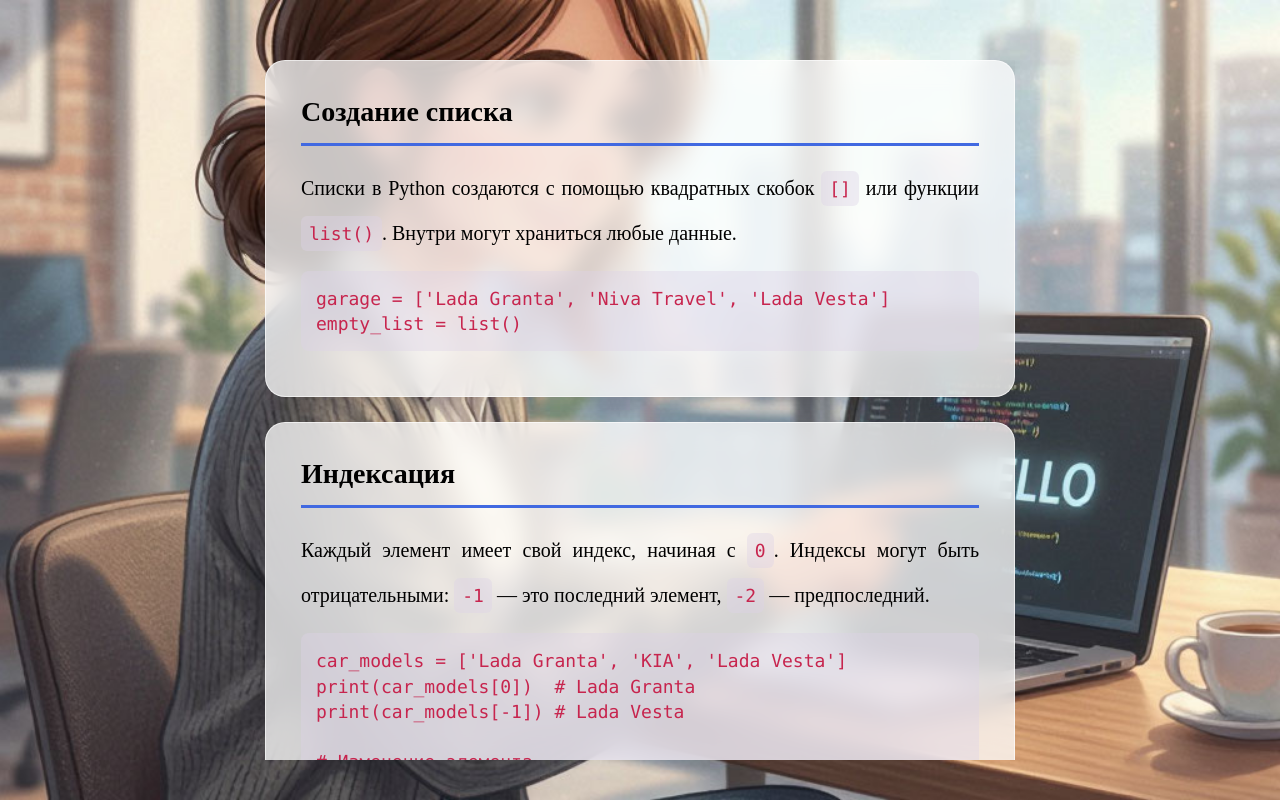
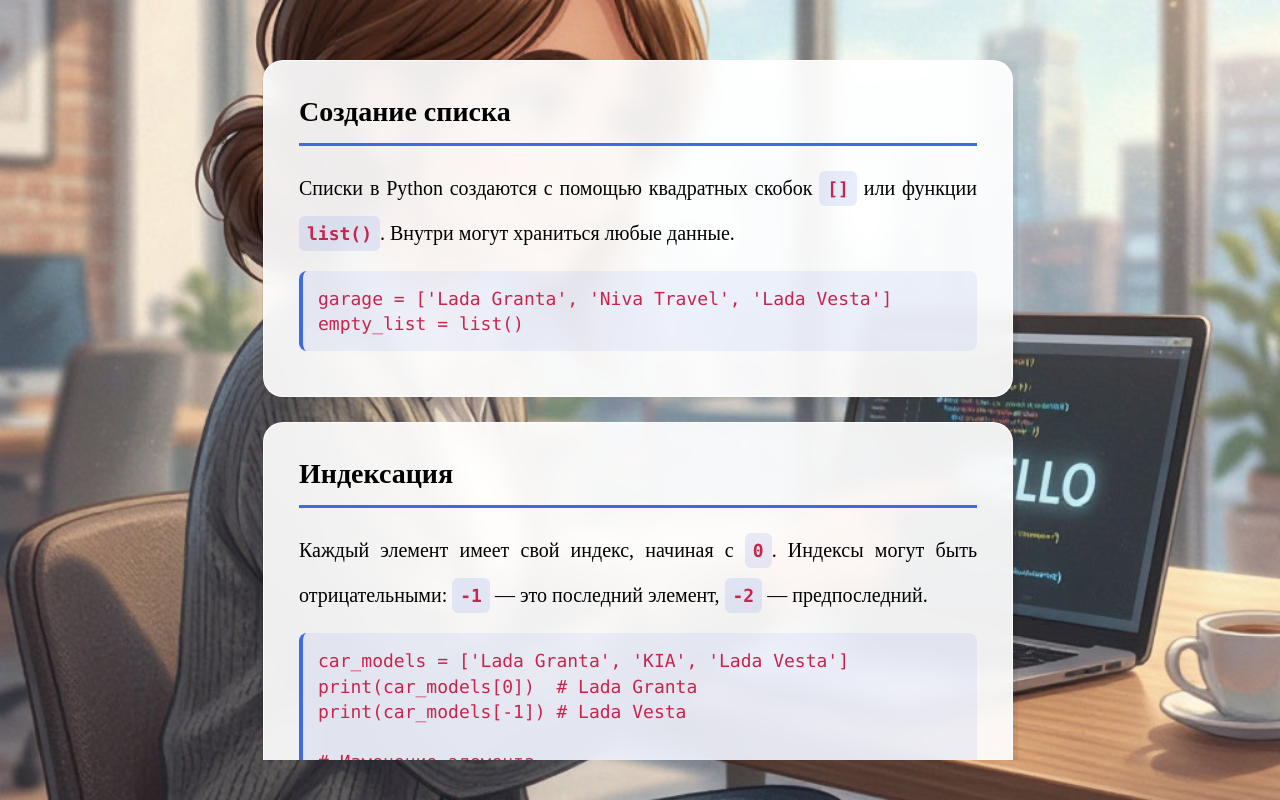
Before and after one commit to Tsehoshsofia/my_site_tsekhosh_s_i, a plain HTML site: page index.html in a window 1280 px wide. Drawn offline with Linux system fonts and the light colour scheme.

Commit message:
Update index.html

```diff
--- a/index.html
+++ b/index.html
@@ -13,6 +13,9 @@
             height: 100%;
             font-family: "Times New Roman", Times, serif;
             overflow: hidden;
+            /* Сглаживание шрифтов для лучшей читаемости */
+            -webkit-font-smoothing: antialiased;
+            -moz-osx-font-smoothing: grayscale;
         }
 
         /* 2. ФОН */
@@ -45,25 +48,26 @@
             flex-direction: column;
             gap: 25px;
             padding-bottom: 20px;
+            padding-right: 5px; /* Место под скроллбар */
         }
 
-        /* 4. ПЛАШКА (Максимально похожая на твой скриншот) */
+        /* 4. ПЛАШКА (Баланс красоты и читаемости) */
         .theory-card {
-            /* Полупрозрачный белый фон (как на скрине) */
-            background-color: rgba(255, 255, 255, 0.75);
+            /* Плотность 90% - картинка еще видна, но текст не сливается */
+            background-color: rgba(255, 255, 255, 0.92);
 
-            /* Размываем то, что за карточкой, чтобы текст читался */
-            backdrop-filter: blur(12px);
-            -webkit-backdrop-filter: blur(12px);
+            /* Легкое размытие фона (не текста!) */
+            backdrop-filter: blur(10px);
+            -webkit-backdrop-filter: blur(10px);
 
             box-shadow: 0px 10px 30px rgba(0, 0, 0, 0.15);
             border-radius: 20px;
-            border: 1px solid rgba(255, 255, 255, 0.6);
+            border: 1px solid rgba(255, 255, 255, 0.8);
 
             padding: 30px 35px;
             box-sizing: border-box;
 
-            /* Строгий черный текст, как на скрине */
+            /* Четкий текст */
             font-size: 20px;
             line-height: 1.5;
             color: #000000;
@@ -91,22 +95,23 @@
             line-height: 1.6;
         }
 
-        /* 7. КОД (Розовая плашка с красным текстом) */
+        /* 7. КОД */
         code {
             font-family: 'Consolas', 'Courier New', monospace;
             font-size: 18px;
-            background-color: rgba(220, 210, 230, 0.4); /* Светло-розоватый/сиреневатый фон */
+            background-color: rgba(65, 105, 225, 0.12); /* Чуть плотнее фон для кода */
             padding: 4px 8px;
             border-radius: 6px;
-            color: #c7254e; /* Красный текст */
+            color: #c7254e;
             display: inline-block;
             margin: 5px 0;
+            font-weight: bold; /* Жирный код читается лучше */
         }
 
         .code-block {
             font-family: 'Consolas', 'Courier New', monospace;
             font-size: 18px;
-            background-color: rgba(220, 210, 230, 0.4);
+            background-color: rgba(65, 105, 225, 0.08);
             padding: 15px;
             border-radius: 8px;
             color: #c7254e;
@@ -116,6 +121,7 @@
             display: block;
             width: 100%;
             box-sizing: border-box;
+            border-left: 4px solid #4169E1; /* Аккуратная полоска слева */
         }
 
         /* 8. КНОПКА */
@@ -125,10 +131,10 @@
             max-width: 500px;
             margin: 20px auto 0 auto;
             padding: 14px 20px;
-            background-color: #F4F9FF; /* Светло-голубая заливка */
+            background-color: #F4F9FF;
             border: 2px solid #4169E1;
             border-radius: 10px;
-            color: #4169E1; /* Синий текст */
+            color: #4169E1;
             font-size: 18px;
             font-weight: bold;
             text-align: center;
```
